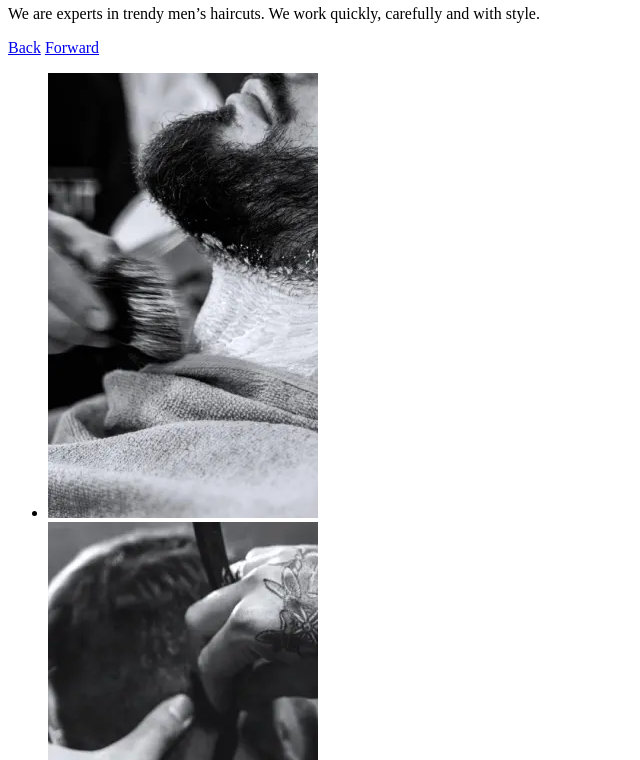
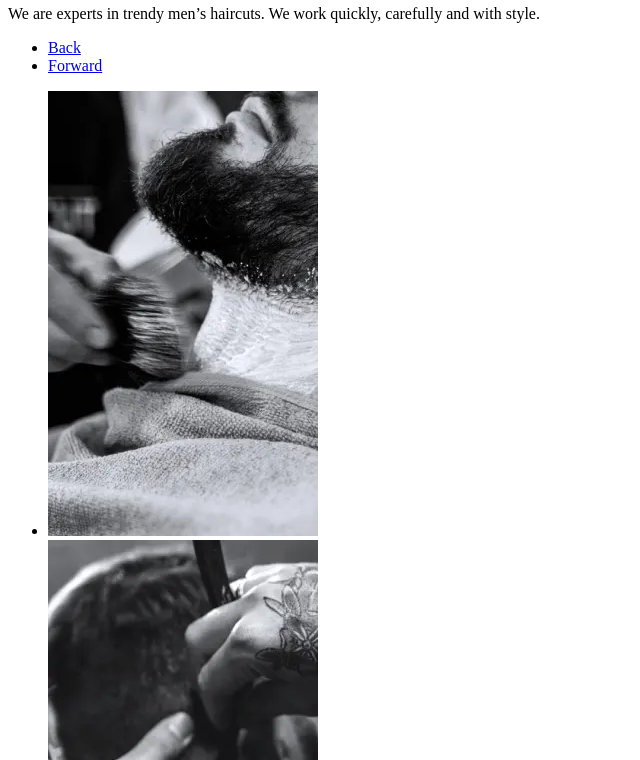
Before and after one commit to OksanaTur/Barbershop, a plain HTML site: page index.html in a window 1280 px wide. Shown: the part 340-1100 px from the top of the page, without its empty margins (0-640 px from the left). Drawn offline with Linux system fonts and the light colour scheme.

Commit message:
Update index.html

```diff
--- a/index.html
+++ b/index.html
@@ -58,9 +58,15 @@
                 <p class="description description__theme-dark">We are experts in trendy men’s haircuts.
                 We work quickly, carefully and with style.</p>
             </div>
-            <div>
-                <a href="#">Back</a>
-                <a href="#">Forward</a>
+            <div class="page-hero__bottom">
+                <ul class="page-hero__gallery">
+                    <li class="page-hero__gallery-item">
+                        <a class="page-hero__gallery-text" href="#">Back</a>
+                    </li>
+                    <li class="page-hero__gallery-item">
+                        <a clas="page-hero__gallery-text" href="#">Forward</a>
+                    </li>
+                </ul>
             </div>
         </section>
         <!--ABOUT-->
```
